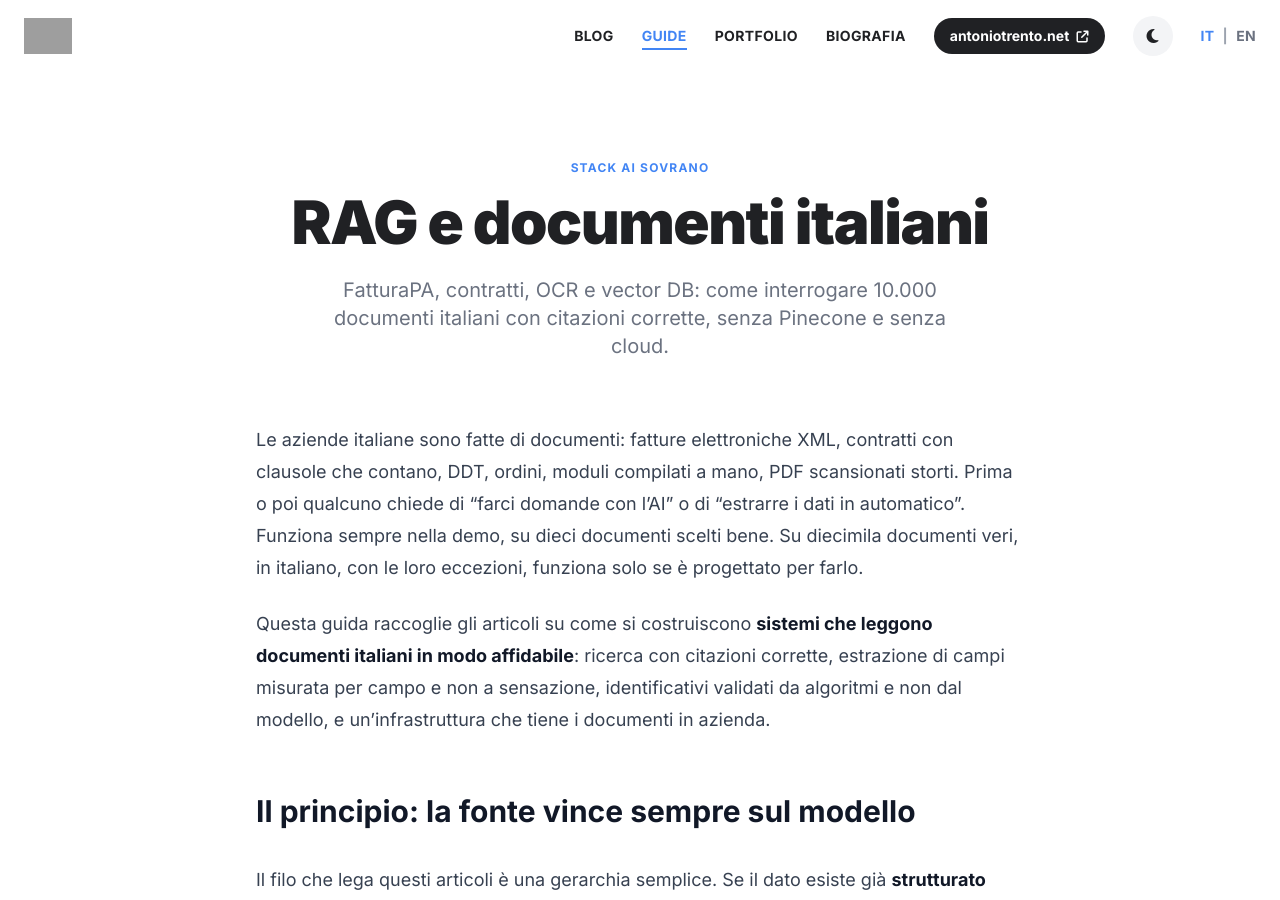
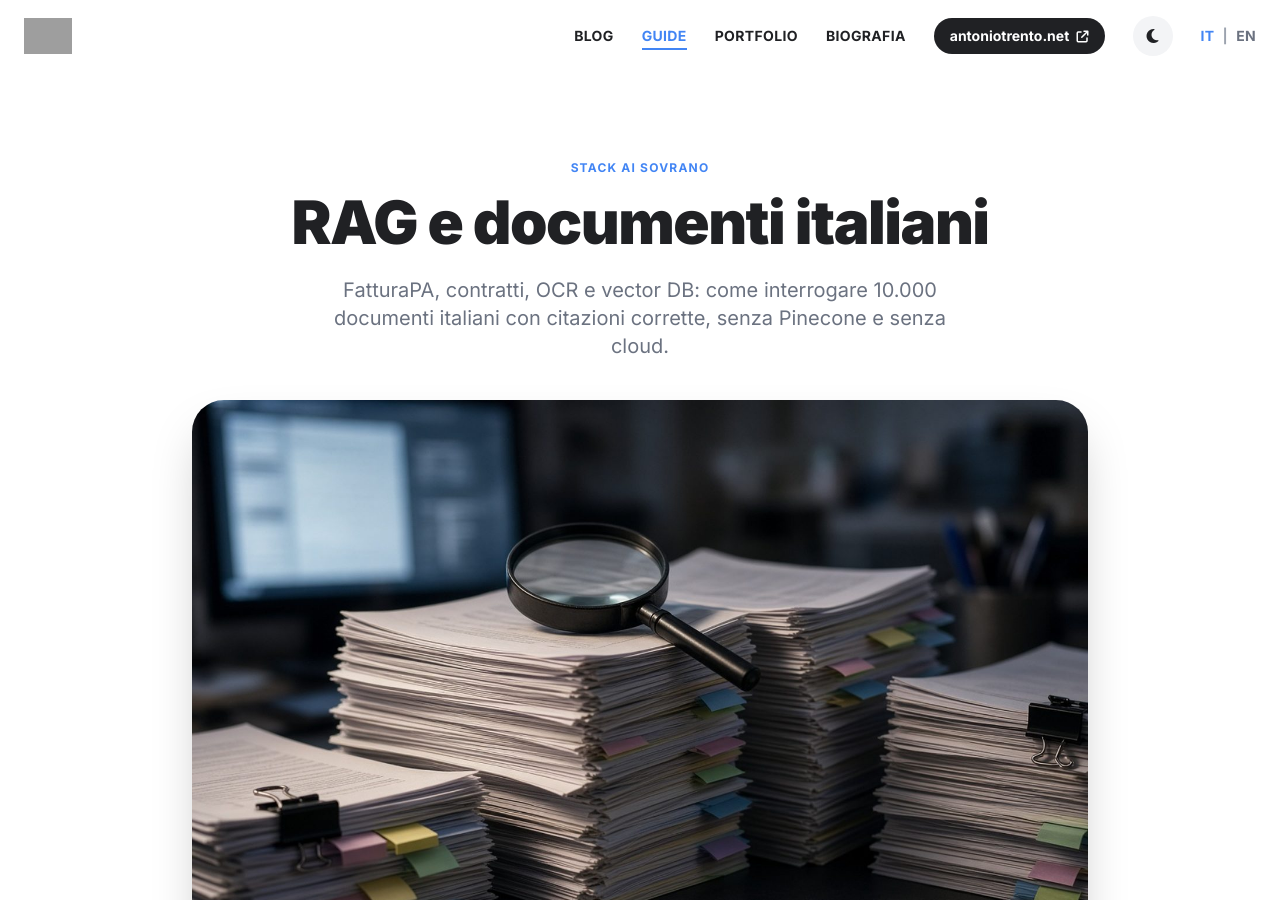
Before and after one commit to antoniotrento-net/blog.antoniotrento.net, a Jekyll site: the page built from it/pillar/rag-documenti.md, in a window 1280 px wide and 900 px high. Built offline with Jekyll 4.4.1, drawn with Linux system fonts in a browser that asks for light colours; nearby versions of some CDN libraries; grey boxes are pictures that could not be loaded.

Commit message:
feat(pillar): copertine rag-documenti e stack-sovrano
Co-Authored-By: Claude Opus 5.5 <noreply@anthropic.com>

```diff
--- a/it/pillar/rag-documenti.md
+++ b/it/pillar/rag-documenti.md
@@ -6,6 +6,7 @@ pillar_key: rag-documenti
 section: stack-sovrano-ai
 title: "RAG e documenti italiani"
 description: "FatturaPA, contratti, OCR e vector DB: come interrogare 10.000 documenti italiani con citazioni corrette, senza Pinecone e senza cloud."
+image: /assets/images/pillars/rag-documenti.jpg
 alt_url: /en/pillar/rag-documents/
 sitemap: false
 
```
Also changed, not shown: it/pillar/stack-sovrano.md (+1 -0 lines), assets/images/pillars/rag-documenti.jpg (added), assets/images/pillars/stack-sovrano.jpg (added).
